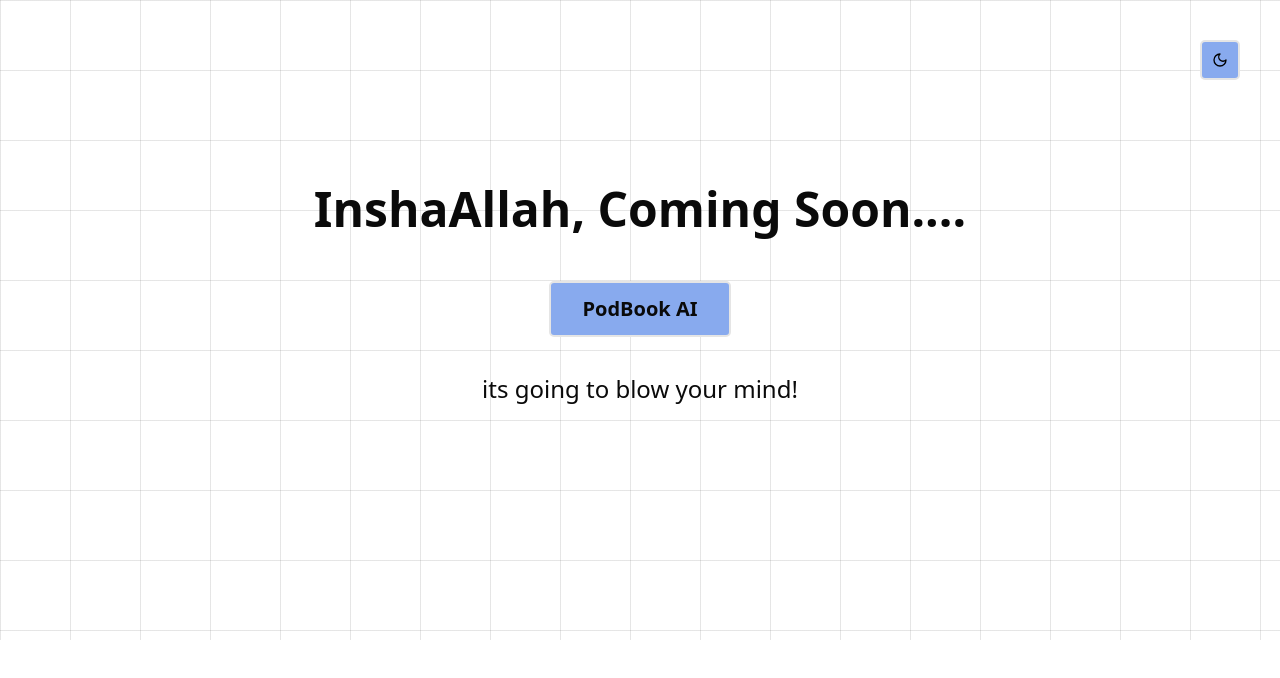
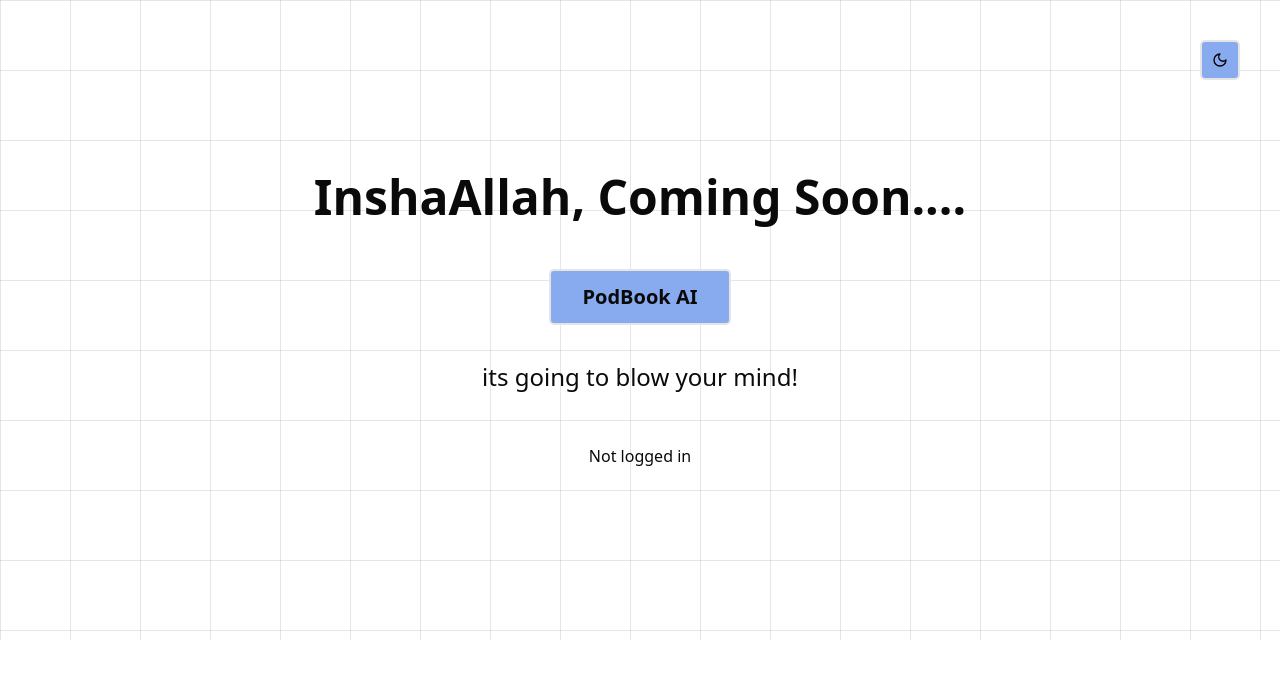
Before and after one commit to afnanhussain2002/read-podcast, a Next.js app: page / in a window 1280 px wide. Shown: the top 678 px of the page. Built offline with nearby package versions, Linux system fonts and the light colour scheme; no server answers.

Commit message:
successfully logged the user

```diff
--- a/app/page.tsx
+++ b/app/page.tsx
@@ -1,7 +1,14 @@
+"use client";
 import { Button } from "@/components/ui/button";
+import { useSession } from "next-auth/react";
 
 
 export default function Home() {
+  const { data: session, status } = useSession();
+
+  if (status === "loading") {
+    return <p>Loading...</p>;
+  }
   return (
     <header className="dark:bg-secondaryBlack inset-0 flex min-h-[80dvh] w-full flex-col items-center justify-center bg-white bg-[linear-gradient(to_right,#80808033_1px,transparent_1px),linear-gradient(to_bottom,#80808033_1px,transparent_1px)] bg-[size:70px_70px]">
     <div className="mx-auto w-container max-w-full px-5 py-[110px] text-center lg:py-[150px]">
@@ -19,6 +26,11 @@ export default function Home() {
       its going to blow your mind!
 
       </p>
+      {session?.user ? (
+        <p>Logged in as: {session.user.email}</p>
+      ) : (
+        <p>Not logged in</p>
+      )}
     </div>
   </header>
   );
--- a/providers/theme-provider.tsx
+++ b/providers/theme-provider.tsx
@@ -1,10 +1,11 @@
 'use client'
 
 import { ThemeProvider as NextThemesProvider, ThemeProviderProps } from 'next-themes'
+import { SessionProvider } from "next-auth/react"
 
 
 import * as React from 'react'
 
 export function ThemeProvider({ children, ...props }: ThemeProviderProps) {
-  return <NextThemesProvider {...props}>{children}</NextThemesProvider>
+  return <SessionProvider><NextThemesProvider {...props}>{children}</NextThemesProvider></SessionProvider>
 }
```
